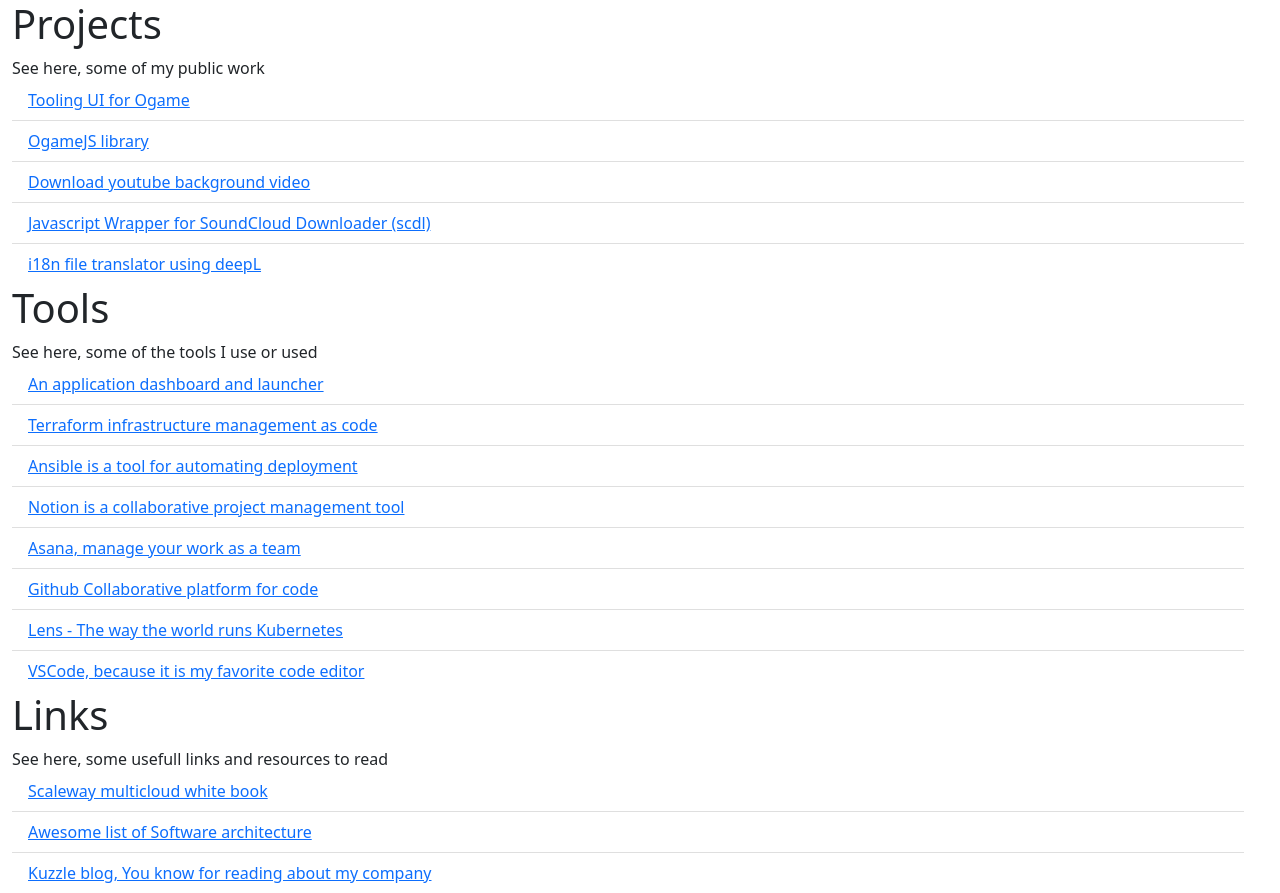
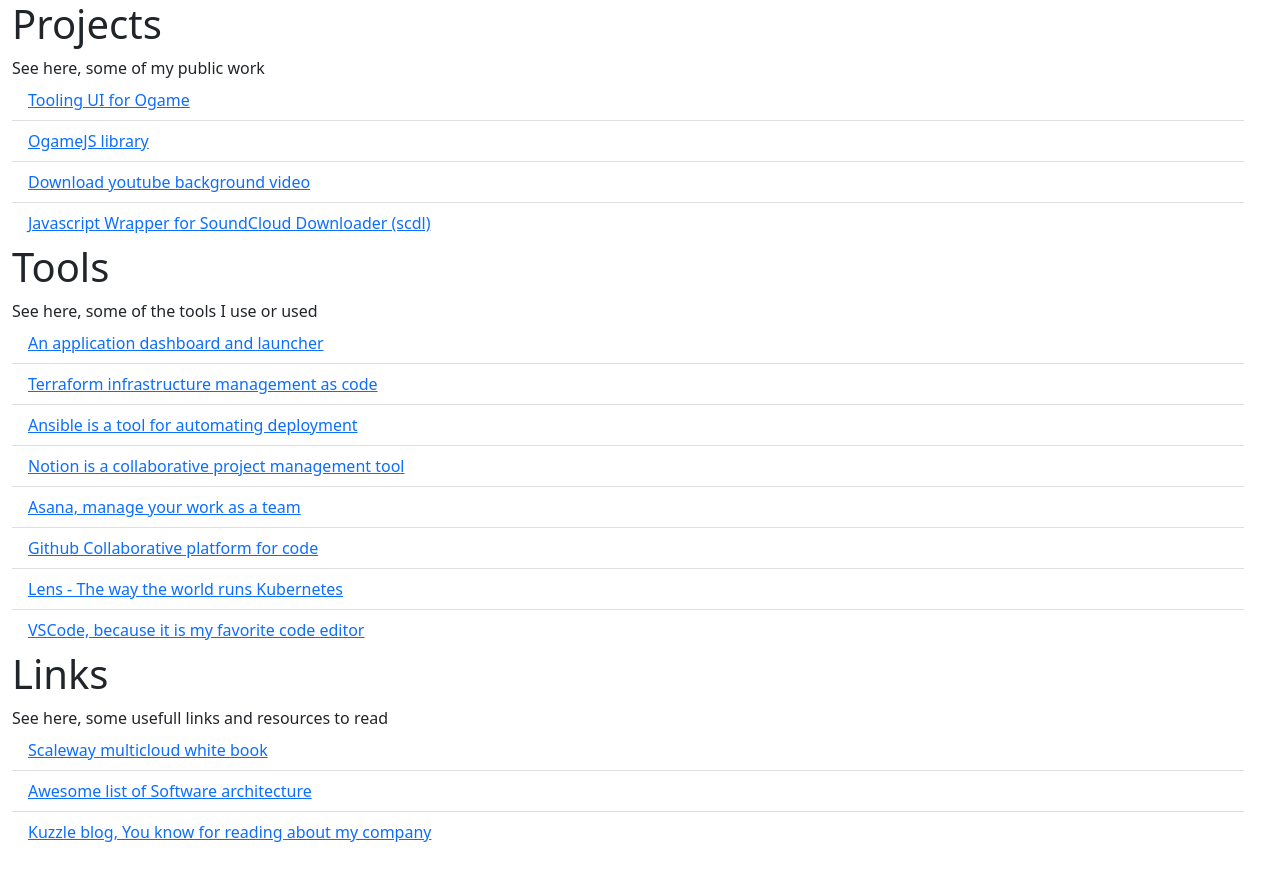
Before and after one commit to rolljee/rolljee.github.io, a React (Create React App) app: page / in a window 1280 px wide. After the commit the page ends 852 px from the top, so only its background shows below. Built offline with nearby package versions, Linux system fonts and the light colour scheme.

Commit message:
remove project from the list

```diff
--- a/src/Project.js
+++ b/src/Project.js
@@ -19,10 +19,6 @@
     {
       link: "https://github.com/rolljee/js-scdl",
       description: "Javascript Wrapper for SoundCloud Downloader (scdl)",
-    },
-    {
-      link: "https://github.com/rolljee/i18n-file-translator",
-      description: "i18n file translator using deepL",
     },
   ];
 
```
